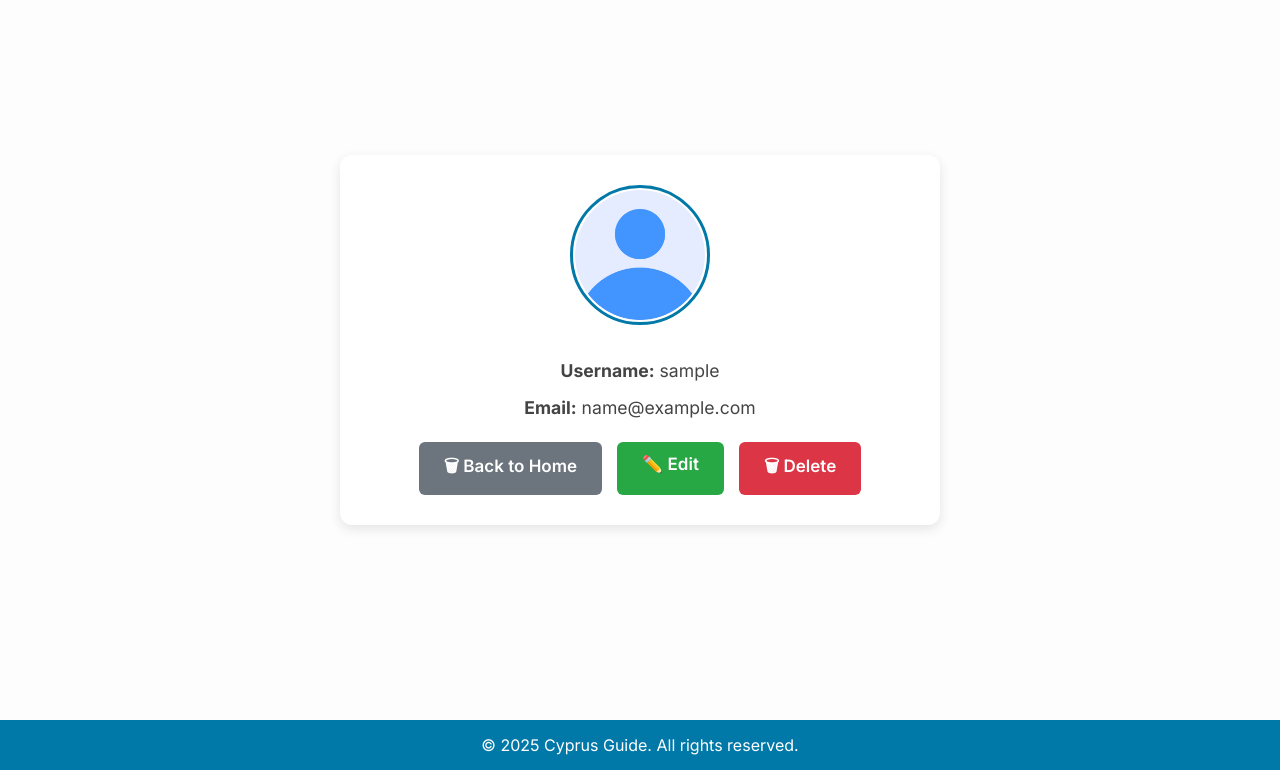
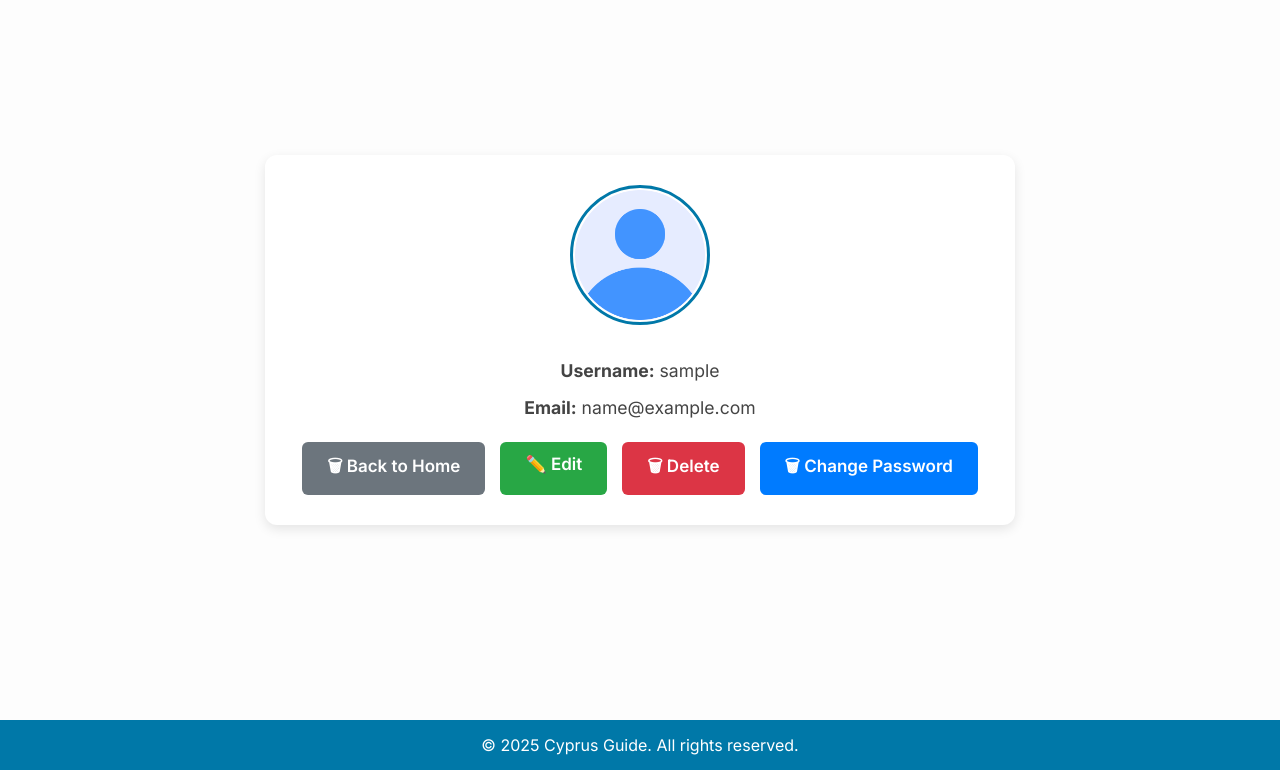
Before and after one commit to KIRILL100-10/cyprus_site, a Django app: page /users/profile/ in a window 1280 px wide. Shown: the part 58-828 px from the top of the page. Run offline with Django 5.2, Linux system fonts and the light colour scheme; the visitor is signed in with stand-in values (Sample User, id 1).

Commit message:
Created password change system

```diff
--- a/cyprus_site/main/static/css/style.css
+++ b/cyprus_site/main/static/css/style.css
@@ -419,7 +419,7 @@ input:focus, select:focus, textarea:focus {
     padding: 30px;
     border-radius: 12px;
     width: 100%;
-    max-width: 600px;
+    max-width: 750px;
     box-shadow: 0 4px 12px rgba(0,0,0,0.1);
     text-align: center;
 }
--- a/cyprus_site/users/templates/users/profile.html
+++ b/cyprus_site/users/templates/users/profile.html
@@ -21,6 +21,7 @@
             <a href="{% url 'home' %}" class="btn btn-secondary">🗑 Back to Home</a>
             <a href="{% url 'users:update_profile' %}" class="btn btn-success">✏️ Edit</a>
             <a href="{% url 'users:delete_profile' %}" class="btn btn-danger">🗑 Delete</a>
+            <a href="{% url 'users:password_change' %}" class="btn btn-primary">🗑 Change Password</a>
         </div>
     </div>
 </div>
--- a/cyprus_site/users/urls.py
+++ b/cyprus_site/users/urls.py
@@ -10,4 +10,6 @@ urlpatterns = [
     path('profile/', views.Profile.as_view(), name='profile'),
     path('profile/update/', views.ProfileUpdate.as_view(), name='update_profile'),
     path('profile/delete/', views.ProfileDelete.as_view(), name='delete_profile'),
+    path('password/change/', views.UserPasswordChangeView.as_view(), name='password_change'),
+    path('password/change/done/', views.UserPasswordChangeDoneView.as_view(), name='password_change_done'),
 ]
--- a/cyprus_site/users/views.py
+++ b/cyprus_site/users/views.py
@@ -1,14 +1,14 @@
 from django.contrib import messages
 from django.contrib.auth import logout, get_user_model
 from django.contrib.auth.mixins import LoginRequiredMixin
-from django.contrib.auth.views import LoginView
+from django.contrib.auth.views import LoginView, PasswordChangeView, PasswordChangeDoneView
 from django.contrib.messages.views import SuccessMessageMixin
 from django.shortcuts import redirect
 from django.views import View
 from django.views.generic import CreateView, DetailView, UpdateView, DeleteView
 from django.urls import reverse_lazy
 
-from .forms import RegisterForm, UserLoginForm, ProfileForm
+from .forms import RegisterForm, UserLoginForm, ProfileForm, UserPasswordChangeForm
 from .mixins import ProfileMixin
 
 
@@ -48,3 +48,14 @@ class ProfileDelete(LoginRequiredMixin, ProfileMixin, SuccessMessageMixin, Delet
     template_name = 'users/profile_delete.html'
     success_message = 'Profile Delete Successful!'
     success_url = reverse_lazy('home')
+
+
+class UserPasswordChangeView(LoginRequiredMixin, PasswordChangeView):
+    form_class = UserPasswordChangeForm
+    template_name = 'users/password_change.html'
+    success_message = 'Password Change Successful!'
+    success_url = reverse_lazy('password_change_done')
+
+
+class UserPasswordChangeDoneView(LoginRequiredMixin, PasswordChangeDoneView):
+    template_name = 'users/password_change_done.html'
```
Also changed, not shown: cyprus_site/users/forms.py (+7 -1 lines).
